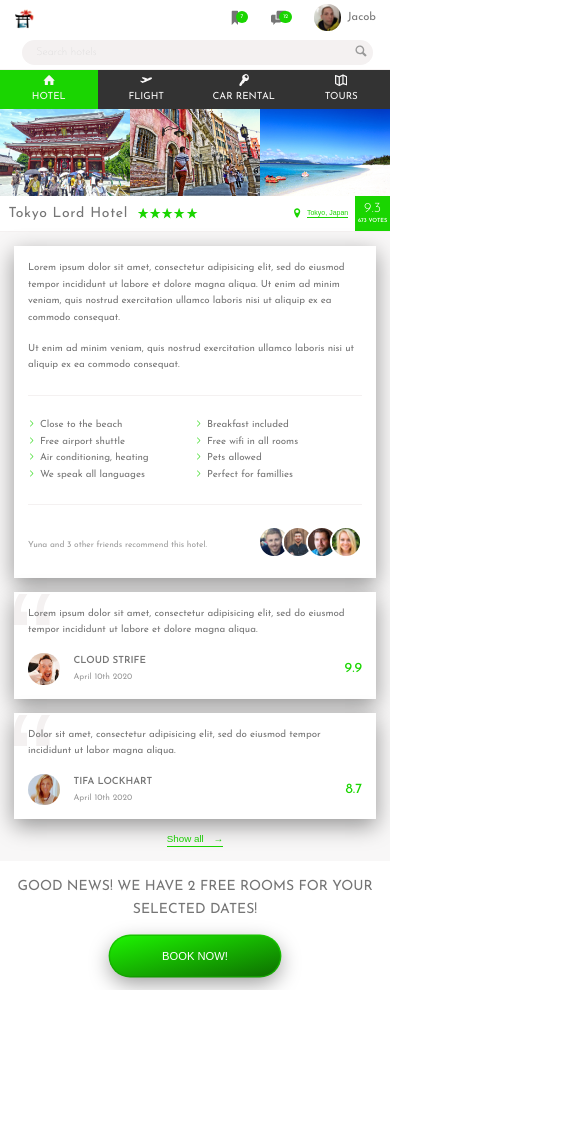
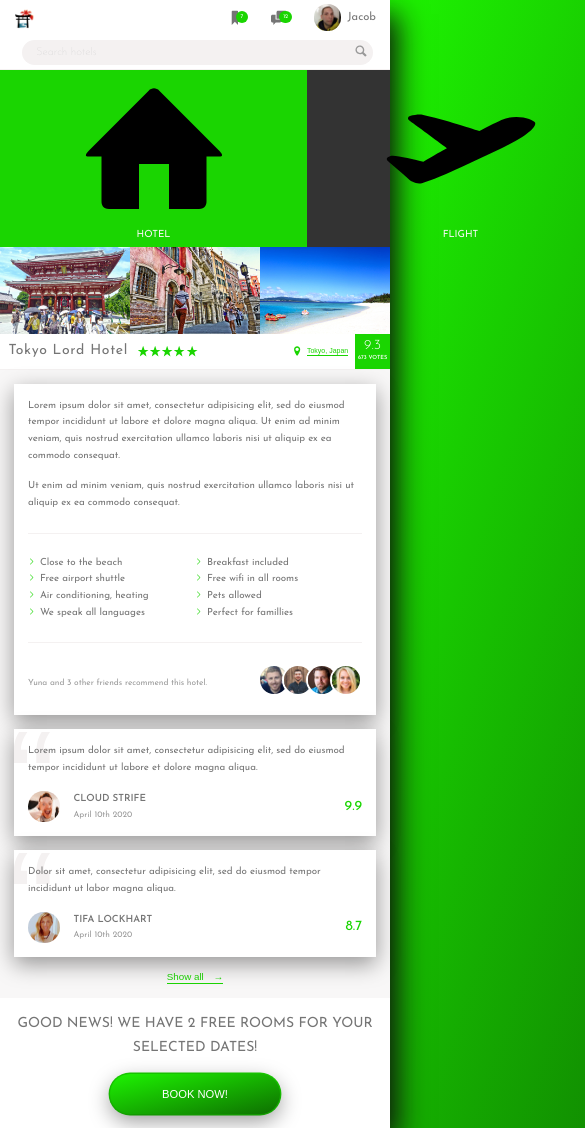
Before and after one commit to jakubfolta/Webpage-Yatsu, a website: page index.html in a window 390 px wide. Shown: the top 1128 px of the page, 585 px wide, since content can reach past the window. Before the commit the page ends 990 px from the top, so only its background shows below. Drawn offline with Linux system fonts and the light colour scheme.

```diff
--- a/src/sass/layout/_sidebar.scss
+++ b/src/sass/layout/_sidebar.scss
@@ -66,10 +66,7 @@
   }
 
   &__icon {
-    width: 1.75rem;
-    height: 1.75rem;
-    margin-right: 2rem;
-    fill: currentColor;
+
 
     @include respond(tab-port) {
       margin-right: 0;
```
Also changed, not shown: src/css/main.css.
